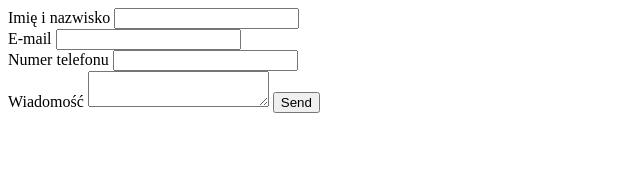
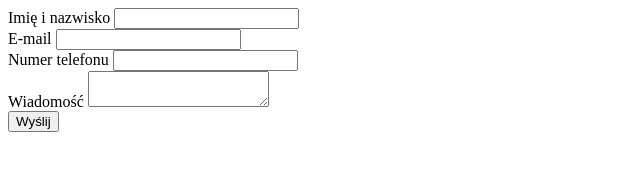
Before and after one commit to m-iwanczuk/m-iwanczuk.github.io, a plain HTML site: page form-workshop/index.html in a window 1280 px wide. Shown: the whole page, without its empty margins (0-640 px from the left). Drawn offline with Linux system fonts and the light colour scheme.

Commit message:
Update index.html

```diff
--- a/form-workshop/index.html
+++ b/form-workshop/index.html
@@ -16,8 +16,8 @@
         <label for="telephone">Numer telefonu</label>
         <input type="number" name="telephone" maxlength="12" id="telephone"><br>
         <label for="textbox">Wiadomość</label>
-        <textarea name="text" id="textbox"></textarea>
-        <input type="submit" value="Send">
+        <textarea name="text" id="textbox"></textarea><br>
+        <input type="submit" value="Wyślij">
         <!-- alternatywnie: <input type="submit"> -->
 </body>
 </html>
```
